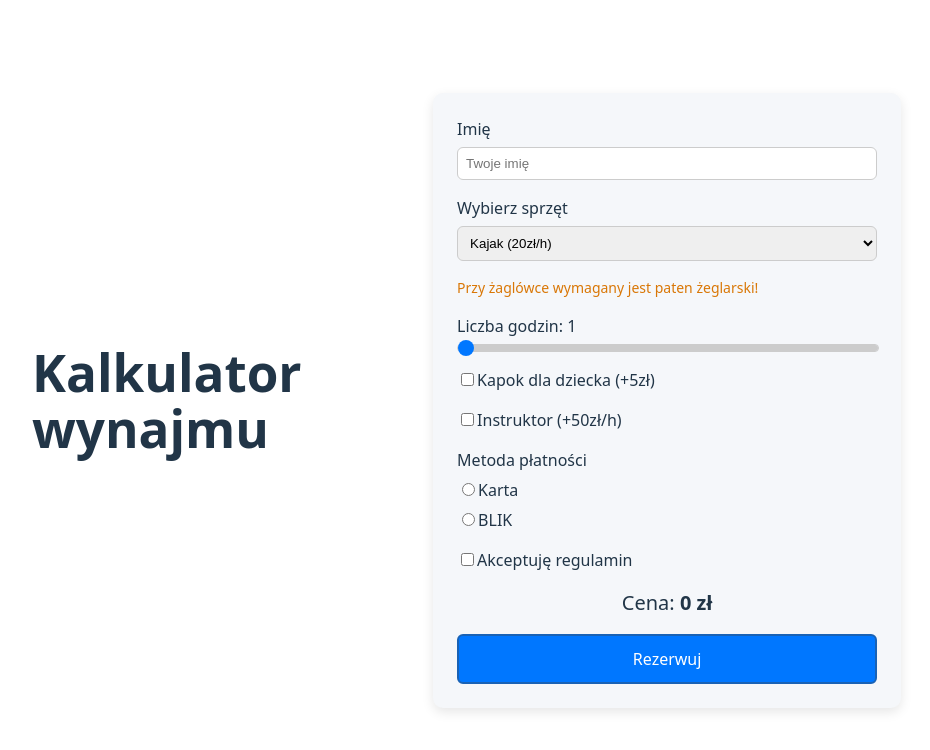
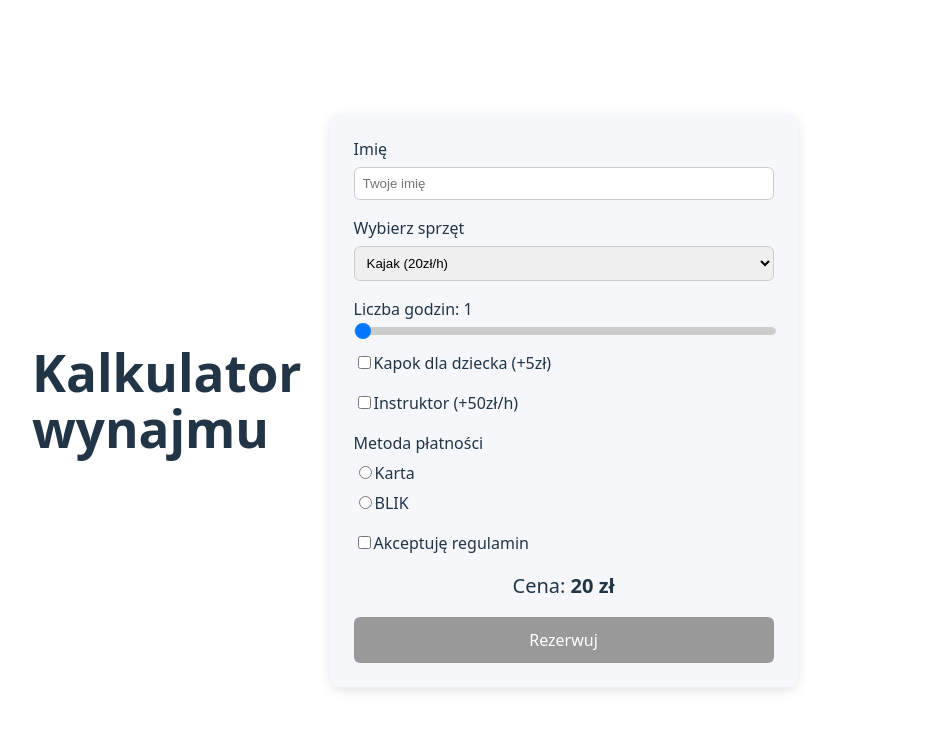
Before and after one commit to bezGrandy/web-mazurska-przystan-Ferenc-Stokowski, a React (Vite) app: page / in a window 1280 px wide. Shown: the top 750 px of the page, without its empty margins (8-938 px from the left). Built offline with nearby package versions, Linux system fonts and the light colour scheme.

Commit message:
Add useState to all form input and calculate logic to form

```diff
--- a/src/components/ReservationCalculator.css
+++ b/src/components/ReservationCalculator.css
@@ -43,14 +43,15 @@ input, select {
     border: 2px solid #1962b5;
 }
 
-.submit-button:hover {
+.submit-button:not(:disabled):hover {
     background: #659cdb;
     transition: ease-out 0.2s;
     transform: scale(1.05);
     box-shadow: 0 0 15px #589ded;
+
 }
 
-.submit-button:active {
+.submit-button:not(:disabled):active {
     border: none;
     box-shadow: none;
     background: #0077ff;
@@ -67,11 +68,14 @@ input, select {
 .submit-button:disabled {
     background: #999;
     cursor: not-allowed;
+    border:none;
+
 }
 
 .warning {
     color: #d97706;
     font-size: 14px;
+    min-height: 18px;
 }
 
 input[type="range"] {
--- a/src/components/ReservationCalculator.tsx
+++ b/src/components/ReservationCalculator.tsx
@@ -1,9 +1,25 @@
 import React, {useState} from "react";
 import "./ReservationCalculator.css";
+import { calculatePrice } from "../Logic/CalculatorLogic";
+import type {EquipmentType} from "../Logic/CalculatorLogic";
 
 const ReservationCalculator: React.FC = () => {
 
     const [hours, setHours] = useState<number>(1);
+    const [name, setName] = useState("");
+    const [equipment, setEquipment] = useState<EquipmentType>("kayak");
+    const [childVest, setChildVest] = useState(false);
+    const [instructor, setInstructor] = useState(false);
+    const [payment, setPayment] = useState("");
+    const [acceptedRules, setAcceptedRules] = useState(false);
+
+    const totalPrice = calculatePrice({
+        equipment,
+        hours,
+        childVest,
+        instructor
+    });
+
 
     return (
         <div className="app-container">
@@ -15,14 +31,18 @@ const ReservationCalculator: React.FC = () => {
 
             <div className="form-element">
                 <label htmlFor="name">Imię</label>
-                <input id="name" type="text" placeholder="Twoje imię" />
+                <input id="name" type="text" placeholder="Twoje imię"
+                       value={name}
+                       onChange={(e) => setName(e.target.value)} />
             </div>
 
             {/* Sprzet */}
 
             <div className="form-element">
                 <label htmlFor="equipment">Wybierz sprzęt</label>
-                <select id="equipment">
+                <select id="equipment"
+                        value={equipment}
+                        onChange={(e) => setEquipment(e.target.value as EquipmentType)}>
                     <option value="kayak">Kajak (20zł/h)</option>
                     <option value="water-bike">Rower wodny (35zł/h)</option>
                     <option value="omega">Omega (150zł/h)</option>
@@ -31,9 +51,13 @@ const ReservationCalculator: React.FC = () => {
 
             {/* Ostrzezenie o zaglowce */}
 
-            <div className="warning"> {/* zmien tutaj ze pokazuje sie tylko przy wyborze omegi */}
-                  Przy żaglówce wymagany jest paten żeglarski!
-            </div>
+
+            {equipment === "omega" && (
+                <div className="warning">
+                    Przy żaglówce wymagany jest patent żeglarski!
+                </div>
+            )}
+
 
             {/* Godziny */}
 
@@ -51,14 +75,18 @@ const ReservationCalculator: React.FC = () => {
             {/* dodatkowe */}
             <div className="form-element">
                 <label>
-                    <input type="checkbox" />
+                    <input type="checkbox"
+                           checked={childVest}
+                           onChange={(e) => setChildVest(e.target.checked)}/>
                     Kapok dla dziecka (+5zł)
                 </label>
             </div>
 
             <div className="form-element">
                 <label>
-                    <input type="checkbox" />
+                    <input type="checkbox"
+                           checked={instructor}
+                           onChange={(e) => setInstructor(e.target.checked)} />
                     Instruktor (+50zł/h)
                 </label>
             </div>
@@ -69,12 +97,16 @@ const ReservationCalculator: React.FC = () => {
                 <label>Metoda płatności</label>
 
                 <label>
-                    <input type="radio" name="payment" />
+                    <input type="radio" name="payment"
+                           value="card"
+                           onChange={(e) => setPayment(e.target.value)} />
                     Karta
                 </label>
 
                 <label>
-                    <input type="radio" name="payment" />
+                    <input type="radio" name="payment"
+                           value="blik"
+                           onChange={(e) => setPayment(e.target.value)} />
                     BLIK
                 </label>
             </div>
@@ -82,7 +114,9 @@ const ReservationCalculator: React.FC = () => {
             {/* Regulamin */}
             <div className="form-element">
                 <label>
-                    <input type="checkbox" />
+                    <input type="checkbox"
+                           checked={acceptedRules}
+                           onChange={(e) => setAcceptedRules(e.target.checked)} />
                     Akceptuję regulamin
                 </label>
             </div>
@@ -90,10 +124,12 @@ const ReservationCalculator: React.FC = () => {
             {/* Cena */}
 
             <div className="price-box">
-                Cena: <strong>0 zł</strong>
+                Cena: <strong>{totalPrice} zł</strong>
             </div>
 
-            <button className="submit-button">
+            <button className="submit-button"
+                    disabled={!name || !payment || !acceptedRules}
+            >
                 Rezerwuj
             </button>
 
```
